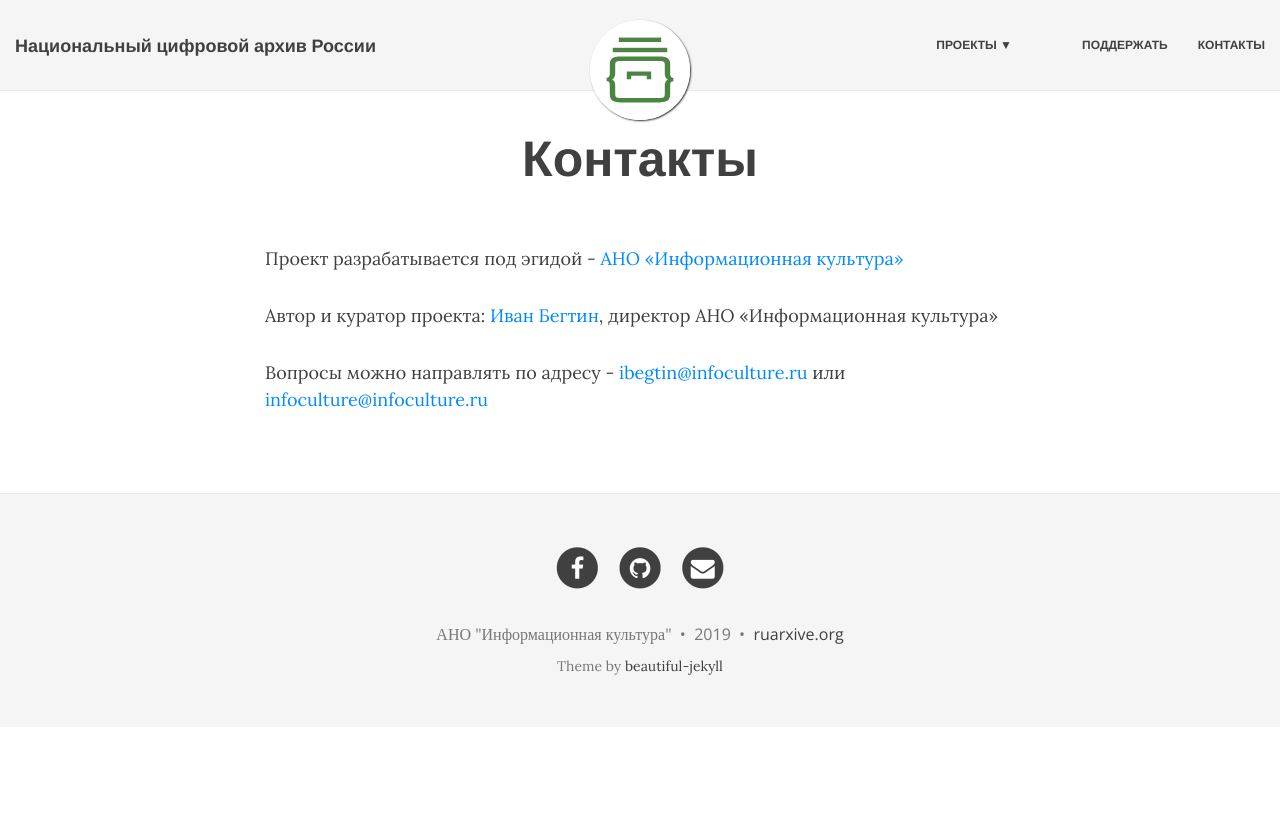
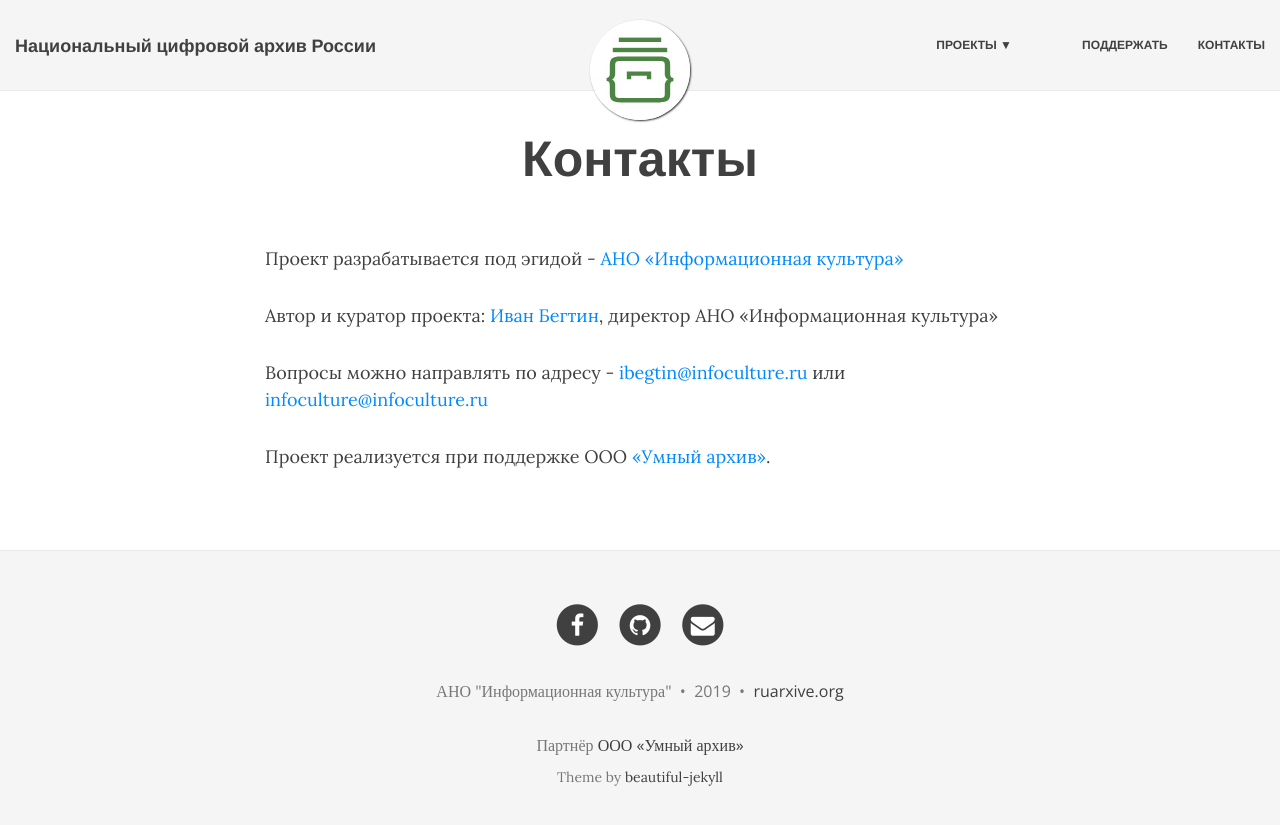
Before and after one commit to infoculture/nationaldigitalarchive, a Jekyll site: the page built from contacts.md, in a window 1280 px wide. Shown: the top 825 px of the page. Built offline with Jekyll 4.4.1, drawn with Linux system fonts in a browser that asks for light colours; nearby versions of some CDN libraries.

Commit message:
add partner

```diff
--- a/_includes/footer.html
+++ b/_includes/footer.html
@@ -179,6 +179,11 @@
   		  <a href="{{ site.url }}">{{ site.url-pretty }}</a>
   		  {% endif %}
   	    </p>
+
+        <p class="copyright text-muted">
+        Партнёр <a href="https://archive.systems/ru/ ">ООО&nbsp;«Умный архив»</a>
+        </p>
+
 	        <!-- Please don't remove this, keep my open source work credited :) -->
 		<p class="theme-by text-muted">
 		  Theme by
--- a/contacts.md
+++ b/contacts.md
@@ -10,3 +10,5 @@
 [Иван Бегтин](http://ivan.begtin.name), директор АНО «Информационная культура»
 
 Вопросы можно направлять по адресу - [ibegtin@infoculture.ru](mailto:ibegtin@infoculture.ru) или [infoculture@infoculture.ru](mailto:infoculture@infoculture.ru)
+
+Проект реализуется при поддержке ООО  [«Умный архив»](https://archive.systems/ru/).
```
Also changed, not shown: img/logo-white-ru.svg (added). Lines whose indentation alone changed are shown as unchanged.
